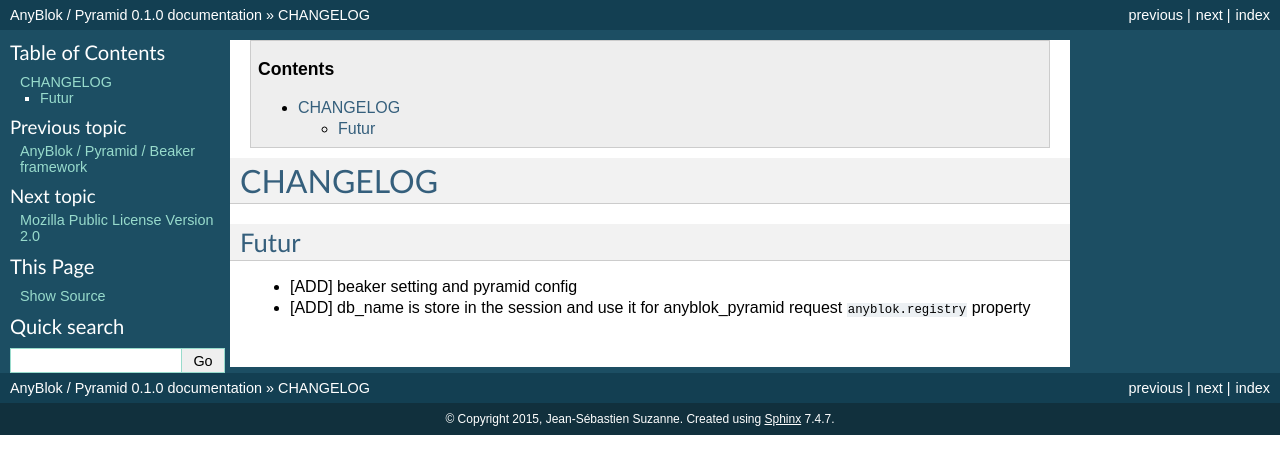
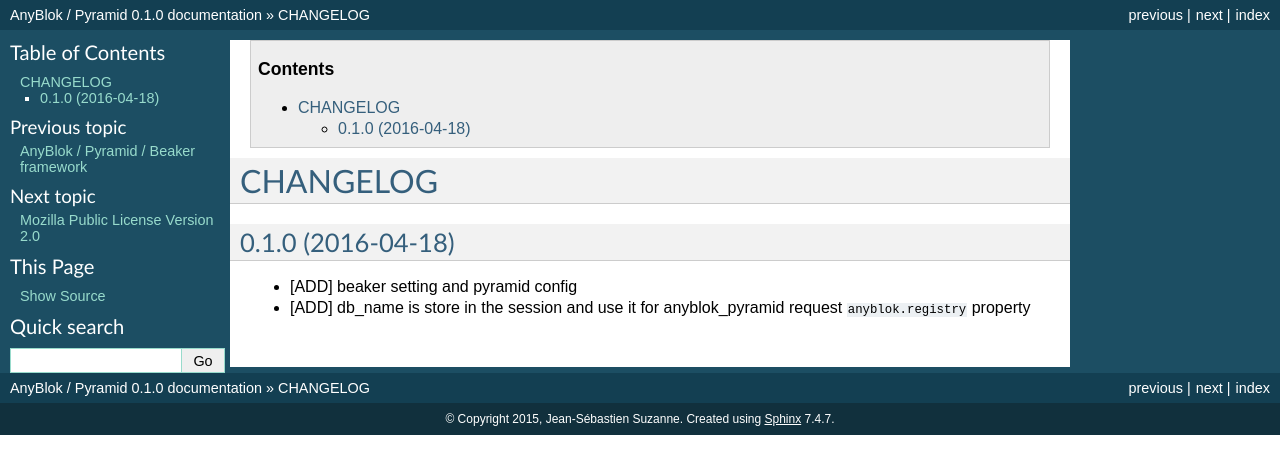
Before and after one commit to AnyBlok/AnyBlok_Pyramid_Beaker, a Sphinx documentation site: the page built from doc/CHANGES.rst, in a window 1280 px wide. Shown: the top 474 px of the page. Built offline with Sphinx 7.4.7, drawn with Linux system fonts in a browser that asks for light colours; the version number is read from the project's files by our own code.

Commit message:
Update doc

```diff
--- a/doc/CHANGES.rst
+++ b/doc/CHANGES.rst
@@ -12,8 +12,8 @@
 CHANGELOG
 =========
 
-Futur
------
+0.1.0 (2016-04-18)
+------------------
 
 * [ADD] beaker setting and pyramid config
 * [ADD] db_name is store in the session and use it for anyblok_pyramid request
```
